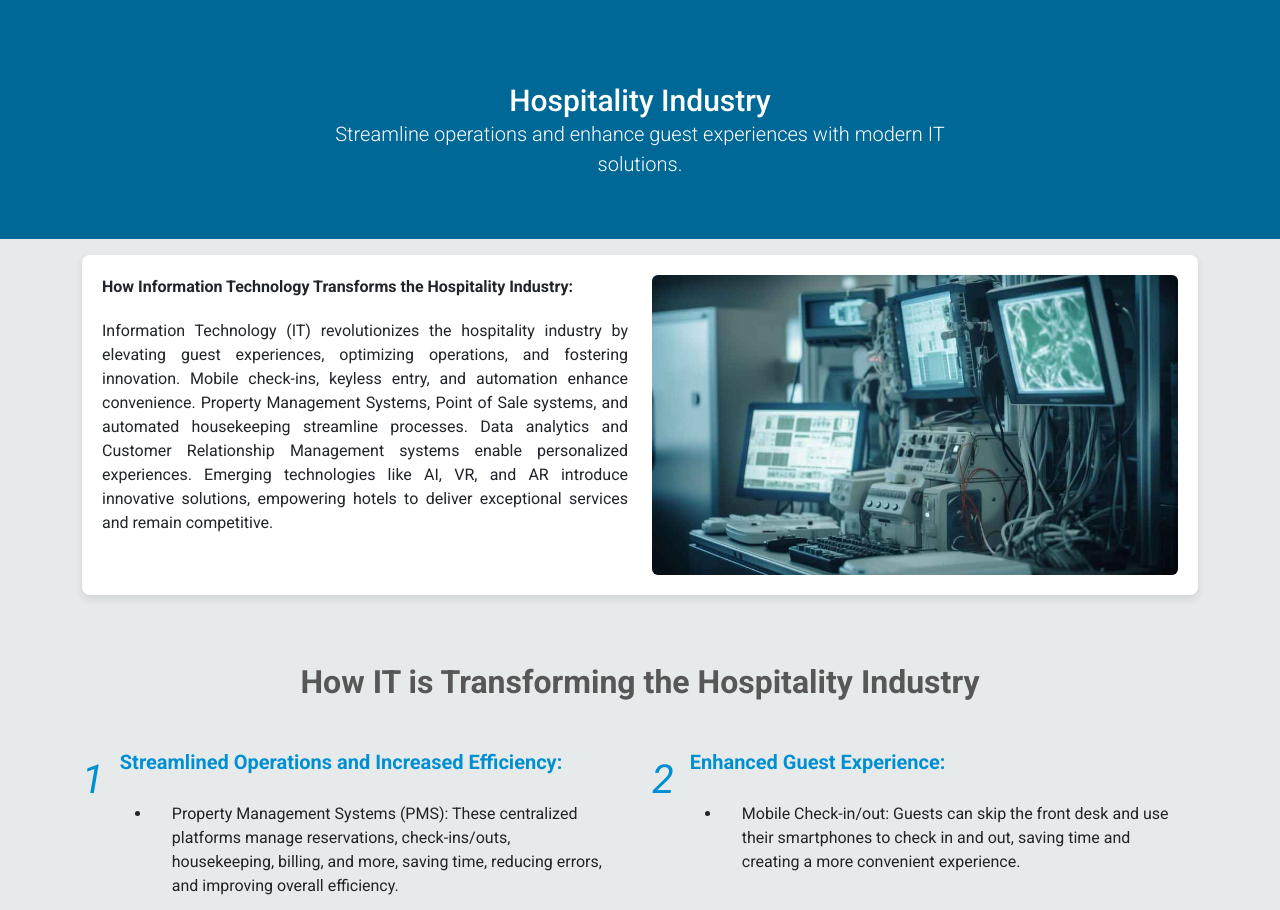
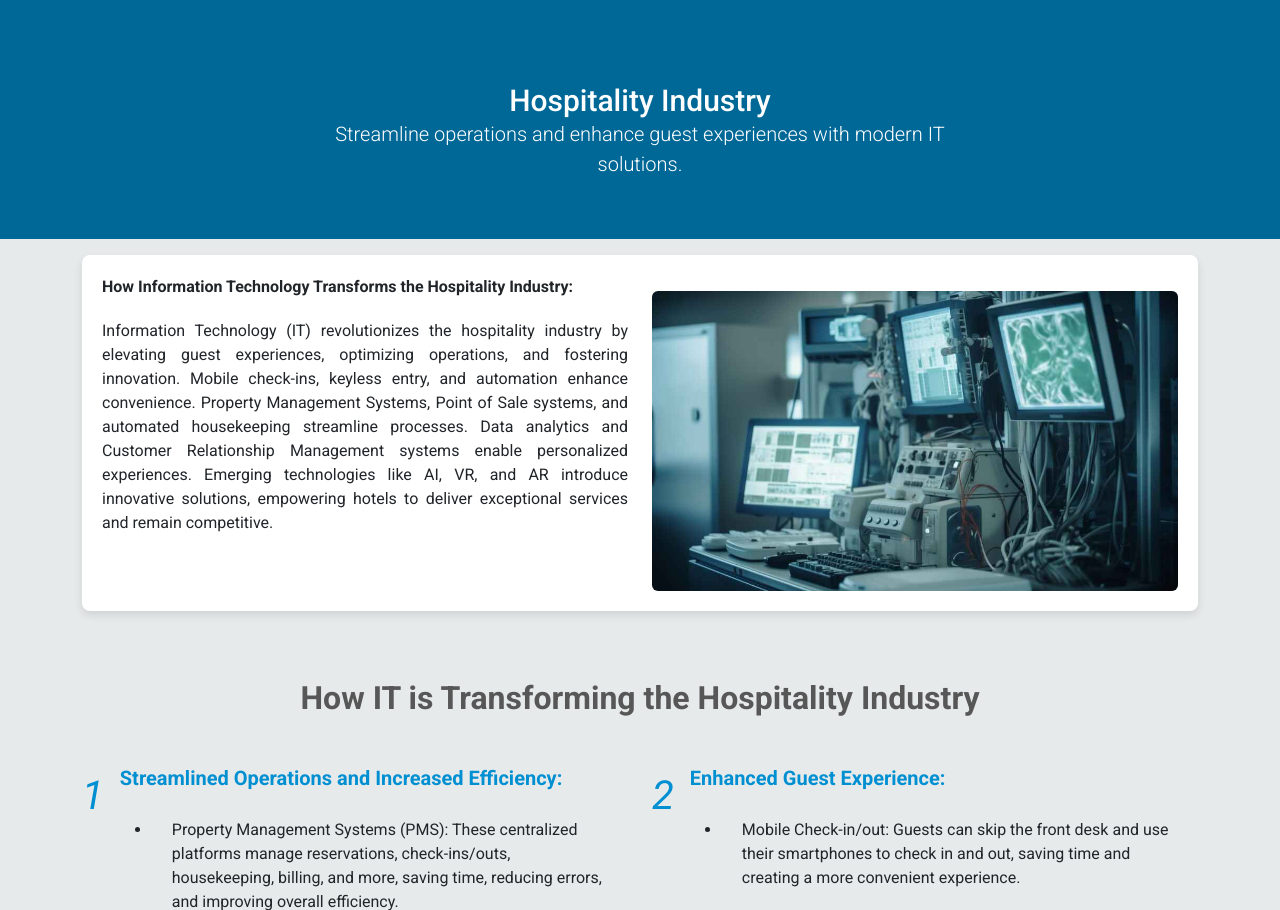
Before and after one commit to akanksha070191/GrandOrtusProduction, a Django app: page //Solutions/Hospitality in a window 1280 px wide. Shown: the part 64-974 px from the top of the page. Run offline with Django 5.2, Linux system fonts and the light colour scheme; some libraries are stand-ins or nearby versions.

Commit message:
final space change

```diff
--- a/templates/byIndustries/Hospitality.html
+++ b/templates/byIndustries/Hospitality.html
@@ -50,7 +50,7 @@
                         </p>
                     </div>
                 </div>
-                <div class="col-lg-6" data-aos="fade-left" data-aos-duration="1500"><img src="/static/images/hospitality.jpg" alt="Technology Concept"
+                <div class="col-lg-6 mt-3" data-aos="fade-left" data-aos-duration="1500"><img src="/static/images/hospitality.jpg" alt="Technology Concept"
                     class="img-fluid rounded"></div>
             </div>
 
```
